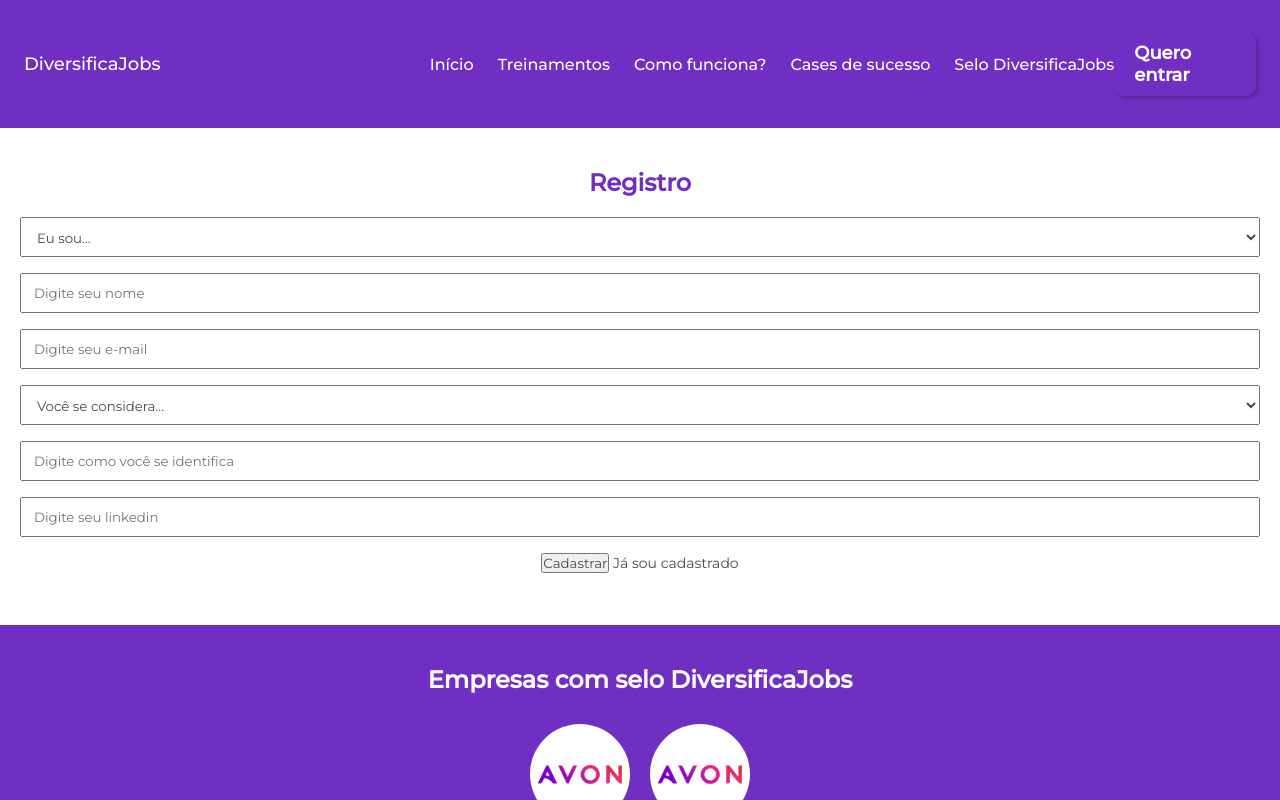
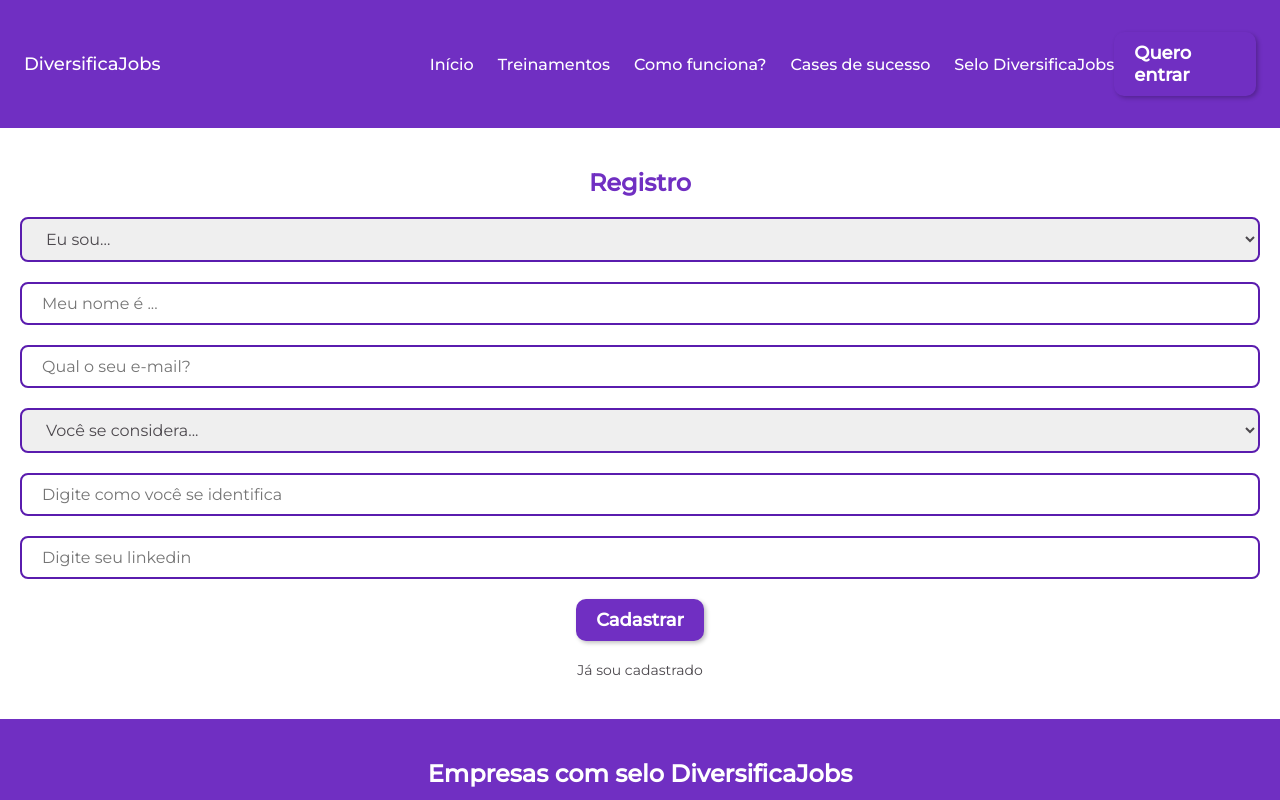
Before and after one commit to AndreyDidoff-AtlasTechnol/hackathon-atlas-vue, a Vue app: page /register in a window 1280 px wide. Shown: the top 800 px of the page. Built offline with nearby package versions, Linux system fonts and the light colour scheme.

Commit message:
fix: refactor form

```diff
--- a/src/App.vue
+++ b/src/App.vue
@@ -82,10 +82,12 @@
 }
 
 input, select, textarea {
+  border: 2px solid #5A1CAE;
+  border-radius: 8px;
+  font-size: 16px;
+  margin-bottom: 20px;
+  padding: 10px 20px;
   width: 100%;
-  height: 40px;
-  padding: 12px;
-  margin-bottom: 16px;
 }
 
 textarea {
--- a/src/pages/Register.vue
+++ b/src/pages/Register.vue
@@ -3,51 +3,55 @@
   <h2 class="title">Registro</h2>
   <div class="content">
     <form>
-      <select id="identification">
+      <select id="identification" @change="setIsCorp($event)">
         <option selected>Eu sou...</option>
         <option value="candidate">Candidato</option>
         <option value="company">Empresa</option>
       </select>
 
       <input
-        class="only-company-option"
-        style="display: none"
+        v-if="isCorp"
         type="text"
-        placeholder="Digite o nome da empresa"
+        placeholder="O nome da empresa é ..."
       />
 
-      <input type="text" placeholder="Digite seu nome" />
+      <input type="text" placeholder="Meu nome é ..." />
 
       <input
-        class="only-company-option"
-        style="display: none"
+        v-if="isCorp"
         type="text"
-        placeholder="Digite seu cargo"
+        placeholder="Meu cargo é ..."
       />
 
-      <input type="email" placeholder="Digite seu e-mail" />
+      <input type="email" placeholder="Qual o seu e-mail?" />
 
       <select>
-        <option selected>Você se considera...</option>
-        <option>Homem</option>
-        <option>Mulher</option>
-        <option>Outro</option>
+        <option value="" selected>Você se considera...</option>
+        <option value="1">Mulher</option>
+        <option value="2">Homem</option>
+        <option value="3">Outro</option>
       </select>
 
       <input type="text" placeholder="Digite como você se identifica" />
 
-      <input type="text" placeholder="Digite seu linkedin" />
+      <input
+        v-if="!isCorp"
+        type="text"
+        placeholder="Digite seu linkedin"
+      />
 
-      <button
-        type="button"
-        style="margin-bottom: 12px"
-      >
-        Cadastrar
-      </button>
+      <fieldset>
+        <router-link
+        class="cta"
+        :to="getUrl"
+        >
+          Cadastrar
+        </router-link>
 
-      <router-link to="login">
-        Já sou cadastrado
-      </router-link>
+        <router-link to="login">
+          Já sou cadastrado
+        </router-link>
+      </fieldset>
     </form>
   </div>
 </section>
@@ -55,6 +59,34 @@
 
 <script>
 export default {
-  name: 'register'
+  name: 'register',
+  data(){
+    return {
+      isCorp: false
+    }
+  },
+  computed:{
+    getUrl(){
+      return this.isCorp ?'trainings-corp':'trainings'
+    }
+  },
+  methods:{
+    setIsCorp(event){
+      console.log(event.target.value)
+      let value = event.target.value
+      this.isCorp = (value == 'company' ? true : false);
+    }
+  }
 }
 </script>
+
+<style lang="scss" scoped>
+  fieldset{
+    border: none;
+    display: flex;
+    flex-direction: column;
+    .cta{
+      margin-top: 0;
+    }
+  }
+</style>
```
